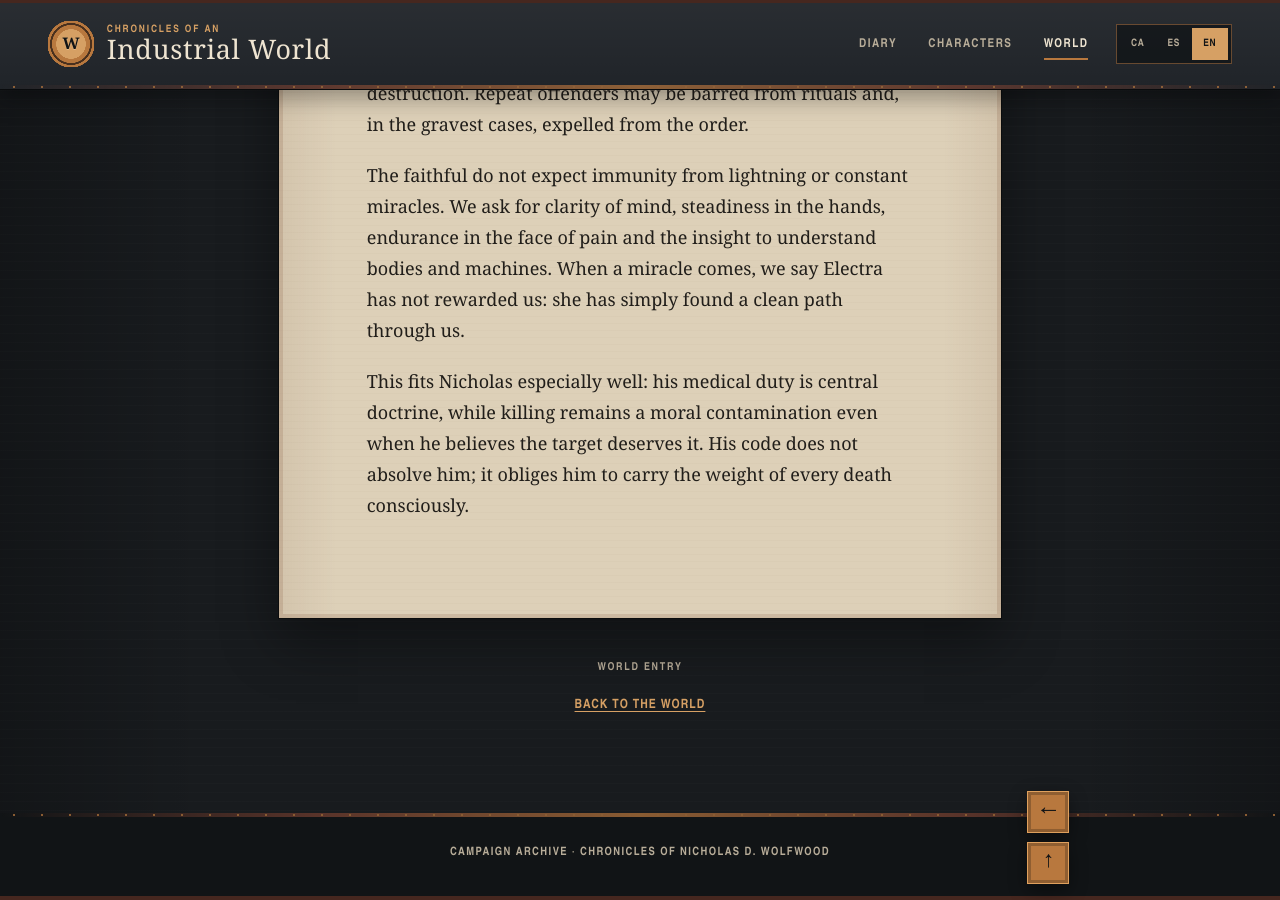
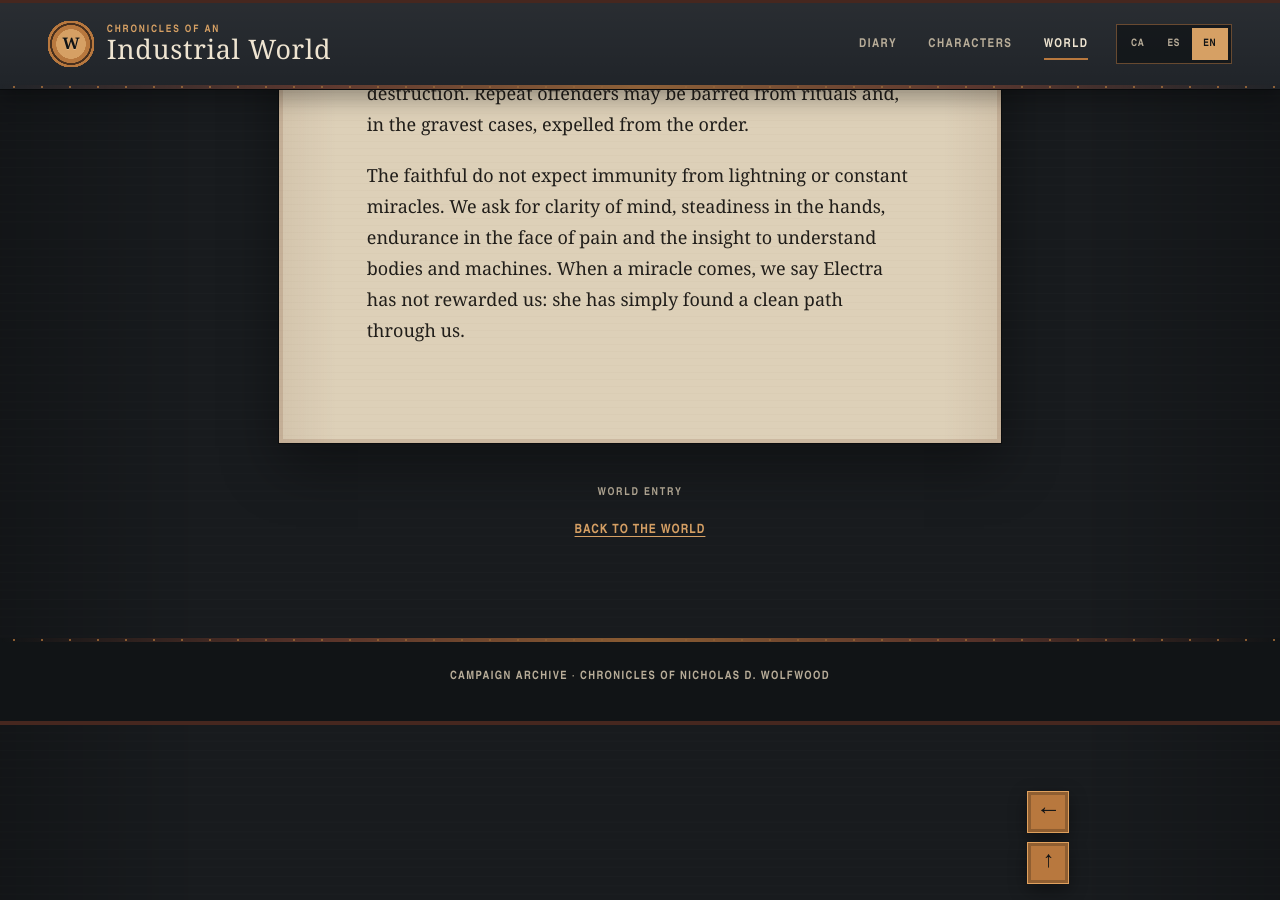
Before and after one commit to xafarre/diaridenwolfwood, a Jekyll site: the page built from en/world/factions/custodis-electra/index.md, in a window 1280 px wide and 900 px high, scrolled down 2828 px. Built offline with Jekyll 4.4.1, drawn with Linux system fonts in a browser that asks for light colours; some web fonts are replaced.

Commit message:
Remove personal reference from Electra entry

```diff
--- a/en/world/factions/custodis-electra/index.md
+++ b/en/world/factions/custodis-electra/index.md
@@ -28,5 +28,3 @@ Offences against Electra are not simple disobedience: they are acts that soil or
 We believe that those who accumulate such offences lose harmony with Electra. They suffer unease, trembling, nightmares, inexplicable errors and breakdowns around them. We do not claim that every accident is divine punishment, but a life built against the Current eventually creates noise and destruction. Repeat offenders may be barred from rituals and, in the gravest cases, expelled from the order.
 
 The faithful do not expect immunity from lightning or constant miracles. We ask for clarity of mind, steadiness in the hands, endurance in the face of pain and the insight to understand bodies and machines. When a miracle comes, we say Electra has not rewarded us: she has simply found a clean path through us.
-
-This fits Nicholas especially well: his medical duty is central doctrine, while killing remains a moral contamination even when he believes the target deserves it. His code does not absolve him; it obliges him to carry the weight of every death consciously.
```
Also changed, not shown: es/world/factions/custodis-electra/index.md (+0 -2 lines), world/factions/custodis-electra/index.md (+0 -2 lines).
